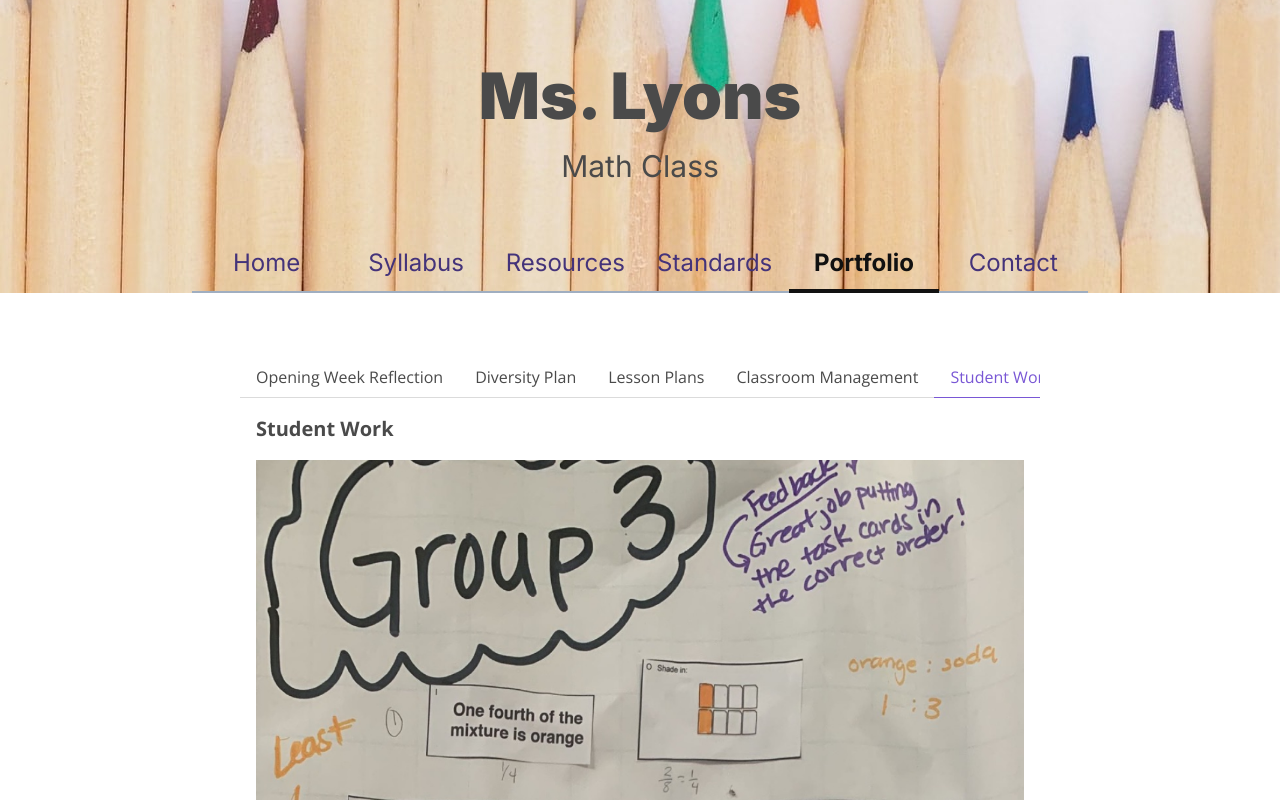
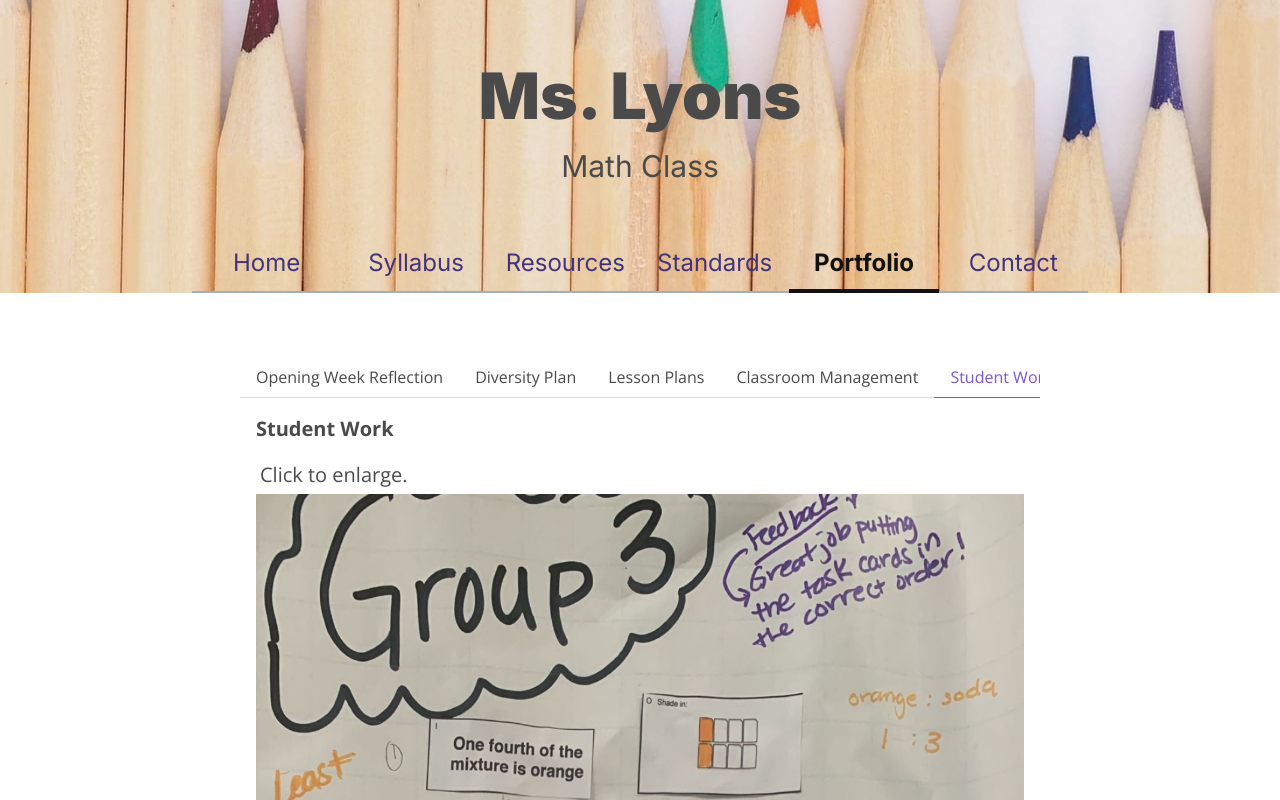
Before and after one commit to vticonsulting/india-web, a Nuxt app: page /portfolio in a window 1280 px wide. Both pictures are taken after a click on the tab "Student Work". Shown: the top 800 px of the page. Built offline with nearby package versions, Linux system fonts and the light colour scheme; a web font is replaced by a local one; what @tailwindcss/custom-forms, tailwindcss-aspect-ratio, tailwindcss-elevation would draw is missing.

Commit message:
updated portfolio page

```diff
--- a/pages/portfolio.vue
+++ b/pages/portfolio.vue
@@ -171,6 +171,7 @@
       <b-TabItem label="Student Work">
         <div id="student-work">
           <h2 class="font-bold mb-4">Student Work</h2>
+          <p class="font-light m-1">Click to enlarge.</p>
 
           <!-- Carousel -->
           <b-Carousel
```
